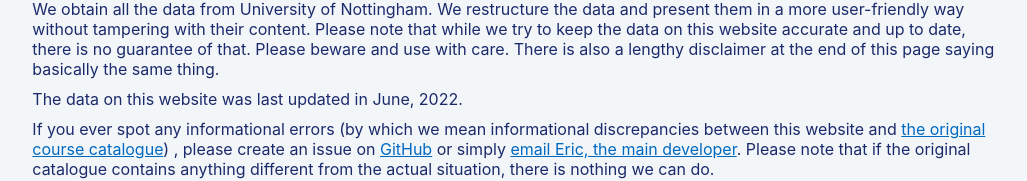
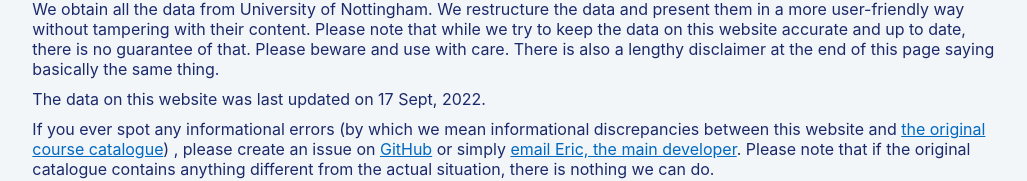
Before and after one commit to EricWay1024/nott-course, a React (Create React App) app: page /about in a window 1280 px wide. Shown: the part 1600-1781 px from the top of the page, without its empty margins (125-1152 px from the left). Built offline with nearby package versions, Linux system fonts and the light colour scheme.

Commit message:
Update about

```diff
--- a/src/About/About.jsx
+++ b/src/About/About.jsx
@@ -113,7 +113,7 @@ function About() {
         page saying basically the same thing.
       </p>
       <p>
-        The data on this website was last updated in June, 2022.
+        The data on this website was last updated on 17 Sept, 2022.
       </p>
       <p>
         If you ever spot any informational errors
```
